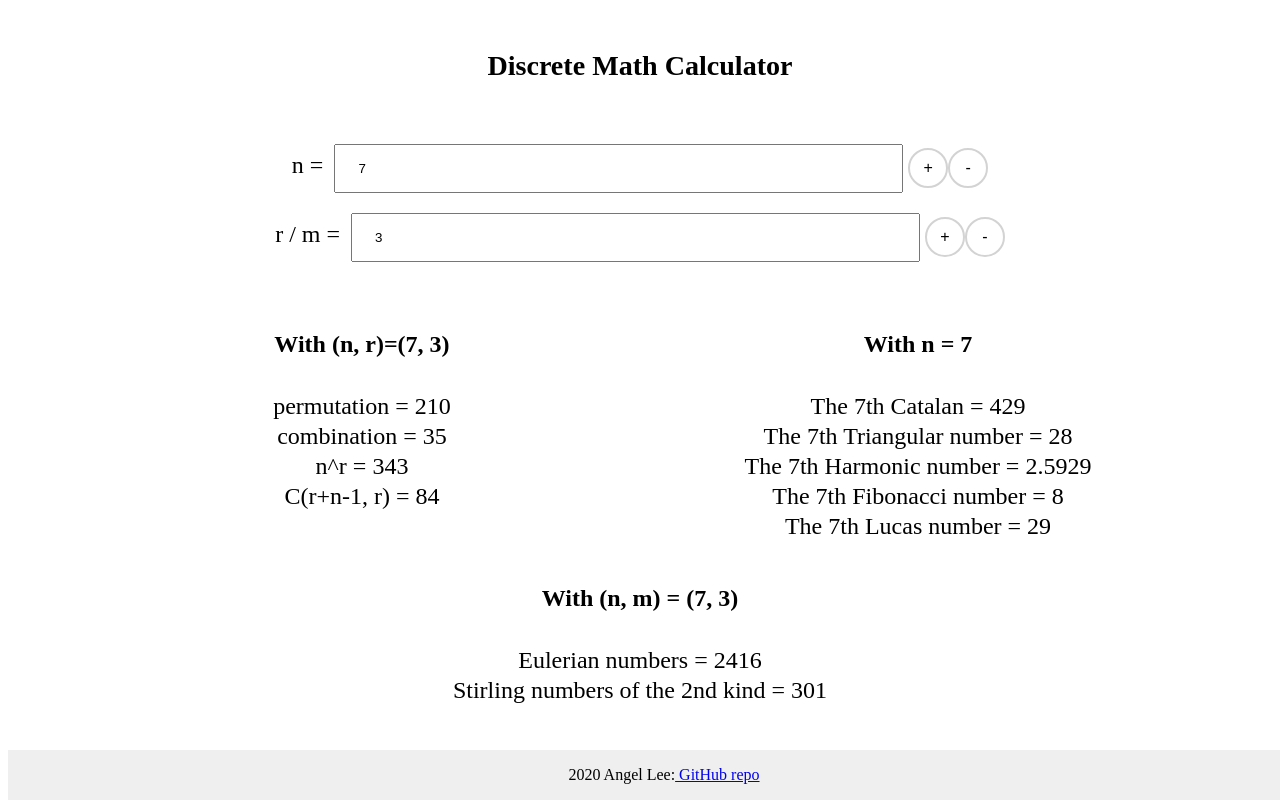
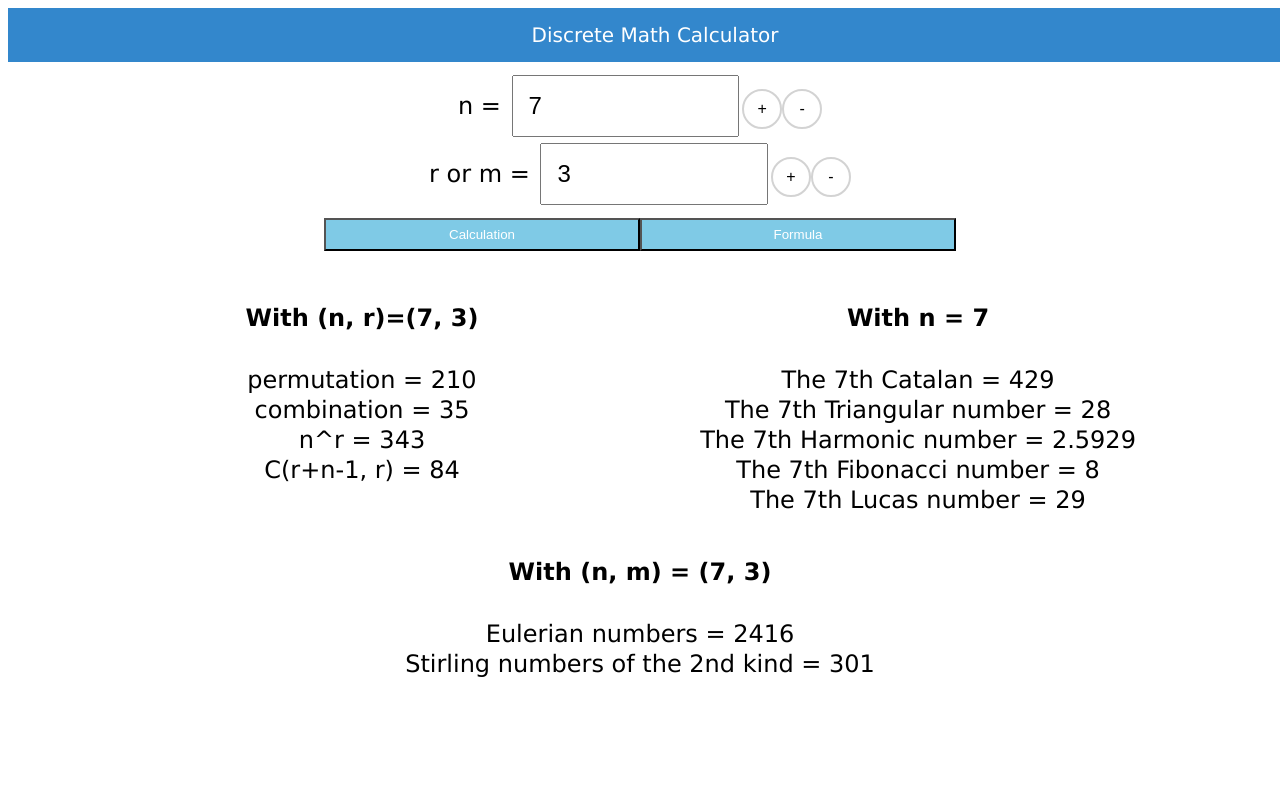
Before and after one commit to angellee0102/discrete-math, a React app: page / in a window 1280 px wide. Shown: the top 800 px of the page. Built offline with nearby package versions, Linux system fonts and the light colour scheme.

Commit message:
added switch view button

```diff
--- a/src/components/Calculator.tsx
+++ b/src/components/Calculator.tsx
@@ -70,6 +70,7 @@ export default class Calculator extends React.Component <MyProps,{}>{
         return (this.nthFibonacci(n-1)+this.nthFibonacci(n-2))
     }
     nthLucas=(n)=>{
+        if (n < 0)return 0
         if (n == 0)return 2;
         if (n == 1)return 1;
         return (this.nthLucas(n-1)+this.nthLucas(n-2))
@@ -77,11 +78,13 @@ export default class Calculator extends React.Component <MyProps,{}>{
     eulerian=(n,m)=>{
         if (m >= n || n == 0)return 0;
         if (m == 0)return 1;
+        if (n <= 1)return 0;
         return ((n-m)*this.eulerian(n-1, m-1)
                 + (m+1)*this.eulerian(n-1,m))
     }
     stirling=(n,k)=>{
-        if (k == 1 || k == n)return 1;
+        if (n <= 1)return 1;
+        if (k <= 1 || k == n)return 1;
         return (this.stirling(n-1,k-1)+k*this.stirling(n-1,k))
     }
     render() {
@@ -89,11 +92,11 @@ export default class Calculator extends React.Component <MyProps,{}>{
         const combination_result=this.combination(this.props.n, this.props.r)
         const arrangementWithRepetition_result=this.arrangementWithRepetition(this.props.n, this.props.r)
         const selectionWithRepetition_result=this.selectionWithRepetition(this.props.n, this.props.r)
-        const catalan_result=this.props.n>17?'Please choose a smaller n':this.nthCatalan(this.props.n)
-        const triangular_result=this.nthTriangular(this.props.n)
-        const harmonic_result=this.nthHarmonic(this.props.n)
-        const fibonacci_result=this.nthFibonacci(this.props.n)
-        const lucas_result=this.nthLucas(this.props.n)
+        const catalan_result=this.props.n<1 ? 'NaN' : this.props.n>17?'Please choose a smaller n':this.nthCatalan(this.props.n)
+        const triangular_result=this.props.n<1 ? 'NaN' : this.nthTriangular(this.props.n)
+        const harmonic_result=this.props.n<1 ? 'NaN' : this.nthHarmonic(this.props.n).toFixed(4)
+        const fibonacci_result=this.props.n<1 ? 'NaN' : this.nthFibonacci(this.props.n)
+        const lucas_result=this.props.n<1 ? 'NaN' : this.nthLucas(this.props.n)
         const eulerian_result=this.eulerian(this.props.n, this.props.r)
         const stirling_result=this.stirling(this.props.n, this.props.r)
         return (
@@ -115,7 +118,7 @@ export default class Calculator extends React.Component <MyProps,{}>{
                     <br/>
                     The {this.props.n}th Triangular number = {triangular_result}
                     <br/>
-                    The {this.props.n}th Harmonic number = {harmonic_result.toFixed(4)}
+                    The {this.props.n}th Harmonic number = {harmonic_result}
                     <br/>
                     The {this.props.n}th Fibonacci number = {fibonacci_result}
                     <br/>
--- /dev/null
+++ b/src/components/Formula.tsx
@@ -0,0 +1,12 @@
+import  * as React from 'react'
+
+
+export default class Formula extends React.Component {
+    render() {
+        return (
+            <div>
+                Formula
+            </div>
+        )
+    }
+}
--- a/src/components/Hello.tsx
+++ b/src/components/Hello.tsx
@@ -1,6 +1,7 @@
 import * as React from "react";
 import '../style.css'
 import Calculator from './Calculator'
+import Formula from './Formula'
 export interface HelloProps {
     compiler: string;
     framework: string;
@@ -9,6 +10,7 @@ export interface HelloProps {
 interface MyState{
     n: number;
     r: number;
+    currentView:string;
 }
 
 // 'HelloProps' describes the shape of props.
@@ -19,7 +21,8 @@ export class Hello extends React.Component<HelloProps, MyState> {
         super(props);
         this.state={
             n: 7,
-            r: 3
+            r: 3,
+            currentView:"Calculator"
         }
     }
     handleChange = e => {
@@ -37,15 +40,23 @@ export class Hello extends React.Component<HelloProps, MyState> {
             [e.target.id]: Number(e.target.value)-1
         })
     }
+    setCurrentview=e=>{
+        this.setState<never>({
+            currentView:e.target.id
+        })
+    }
     render() {
 
         return (
             <div>
+                <div className="header">
+                Discrete Math Calculator
+                </div>
                 <div className="flex-container">
-                    <div>
+                    {/* <div>
                         <h3>Discrete Math Calculator</h3>
-                        {/* <h3>Hello from {this.props.compiler} and {this.props.framework}!</h3> */}
-                    </div>
+                        <h3>Hello from {this.props.compiler} and {this.props.framework}!</h3>
+                    </div> */}
                     <div>
                         n = <input
                             type="number"
@@ -62,7 +73,7 @@ export class Hello extends React.Component<HelloProps, MyState> {
                                 -
                             </button>
                             <br/>
-                        r / m = <input
+                        r or m = <input
                             type="number"
                             id="r"
                             onChange={this.handleChange}
@@ -78,17 +89,30 @@ export class Hello extends React.Component<HelloProps, MyState> {
                             </button>
 
                     </div>
+                        <button className='button-current-view' id="Calculator" onClick={this.setCurrentview}>
+                        Calculation
+                        </button>
+                        <br/>
+                        <br/>
+                        <button className='button-current-view' id="Formula" onClick={this.setCurrentview}>
+                        Formula
+                        </button>
                     <div>
-                        <Calculator
-                            n={this.state.n}
-                            r={this.state.r}
-                        />
+                        {this.state.currentView=='Calculator'&&
+                            <Calculator
+                                n={this.state.n}
+                                r={this.state.r}
+                            />
+                        }
+                        {this.state.currentView=='Formula'&&
+                            <Formula />
+                        }
                     </div>
                 </div>
-                <div className="footer">
+                {/* <div className="footer">
                     2020 Angel Lee:
                     <a href="https://github.com/angellee0102/discrete-math"> GitHub repo</a>
-                </div>
+                </div> */}
             </div>
         )
     }
--- a/src/style.css
+++ b/src/style.css
@@ -23,9 +23,10 @@
     font-size: 24px;
 }
 input[type=number] {
-    width: 50%;
-    padding: 15px 22px;
-    margin: 10px 5px;
+    width: 20%;
+    padding: 15px 15px;
+    margin: 3px;
+    font-size: 24px;
     box-sizing: border-box;
 }
 .button-plus{
@@ -38,8 +39,11 @@ input[type=number] {
     position: relative;
 
 }
-.button-plus :hover{
-    background-color: green;
+.button-plus:hover{
+    background-color: skyblue;
+}
+.button-minus:hover{
+    background-color: yellow;
 }
 .button-minus{
     border: 2px solid lightgrey;
@@ -50,6 +54,14 @@ input[type=number] {
 	border-radius: 999px;
 	position: relative;
 }
+.button-current-view{
+    padding: 4px;
+    width: 25%;
+
+    margin-bottom: 5px;
+    background-color: #7fcae6;
+    color: #ffffff;
+}
 .footer{
   padding: 1rem;
   bottom:0;
@@ -58,3 +70,61 @@ input[type=number] {
   background-color: #efefef;
   text-align: center;
   }
+  .col-1 {width: 8.33%;}
+  .col-2 {width: 16.66%;}
+  .col-3 {width: 25%;}
+  .col-4 {width: 33.33%;}
+  .col-5 {width: 41.66%;}
+  .col-6 {width: 50%;}
+  .col-7 {width: 58.33%;}
+  .col-8 {width: 66.66%;}
+  .col-9 {width: 75%;}
+  .col-10 {width: 83.33%;}
+  .col-11 {width: 91.66%;}
+  .col-12 {width: 100%;}
+
+  @media only screen and (max-width: 768px) {
+    /* For mobile phones: */
+    [class*="col-"] {
+      width: 100%;
+    }
+    [class="flex-container-Calculator"] > div {
+        margin: 5px;
+        width: 100%;
+        text-align: center;
+        line-height: 30px;
+        font-size: 24px;
+    }
+  }
+.menu ul {
+    list-style-type: none;
+    margin: 0;
+    padding: 0;
+  }
+
+.menu li {
+    padding: 4px;
+    width: 45%;
+    margin-left: auto;
+    margin-right: auto;
+    margin-bottom: 5px;
+    background-color: #7fcae6;
+    color: #ffffff;
+    box-shadow: 0 1px 3px rgba(0,0,0,0.12), 0 1px 2px rgba(0,0,0,0.24);
+  }
+
+.menu li:hover {
+    background-color: #0099cc;
+  }
+.header {
+    background-color: #3387cc;
+    color: #ffffff;
+    width:100%;
+    padding: 15px;
+    text-align: center;
+    font-size: 20px;
+  }
+
+html {
+    font-family: "Lucida Sans", sans-serif;
+  }
```
